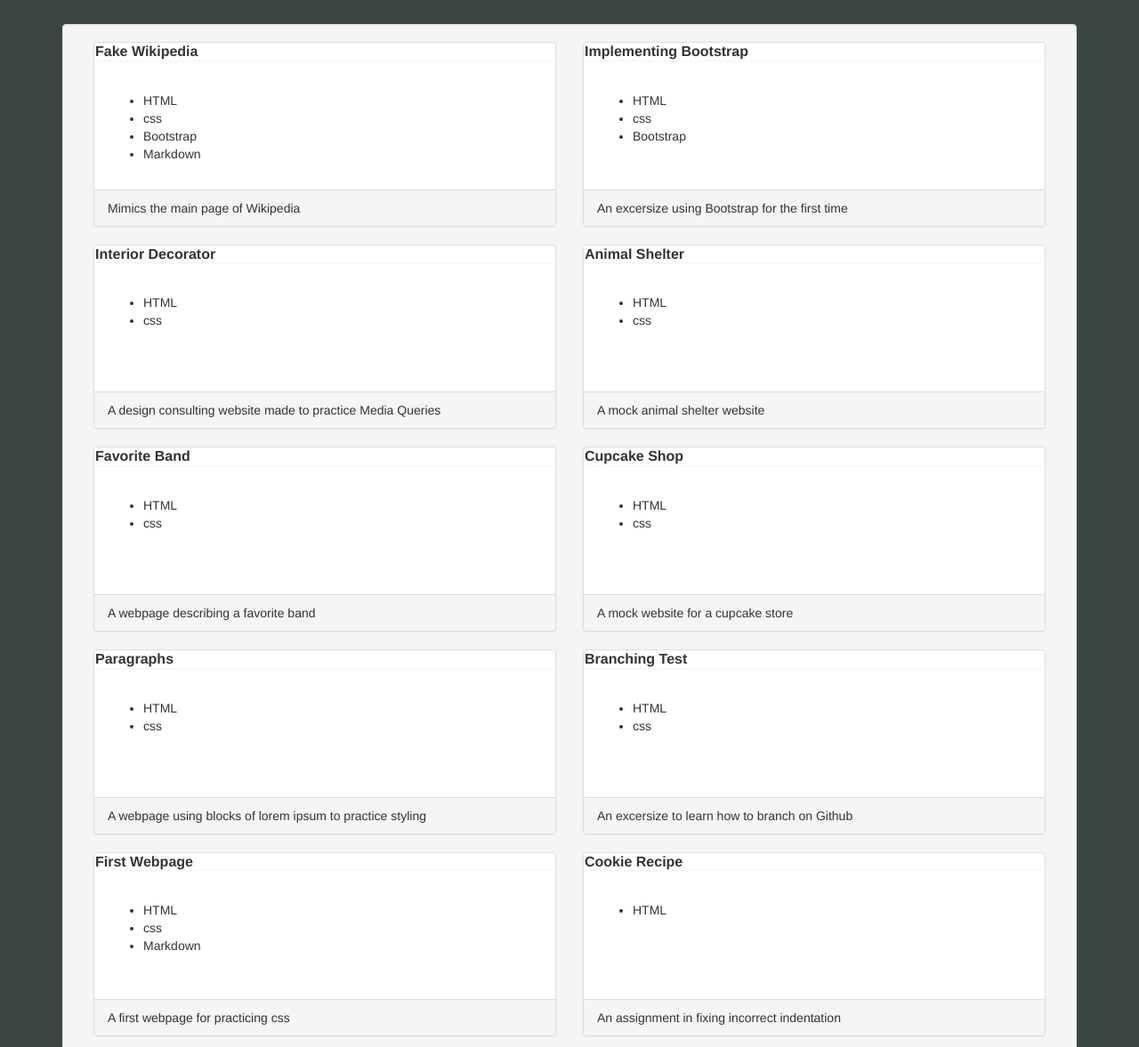
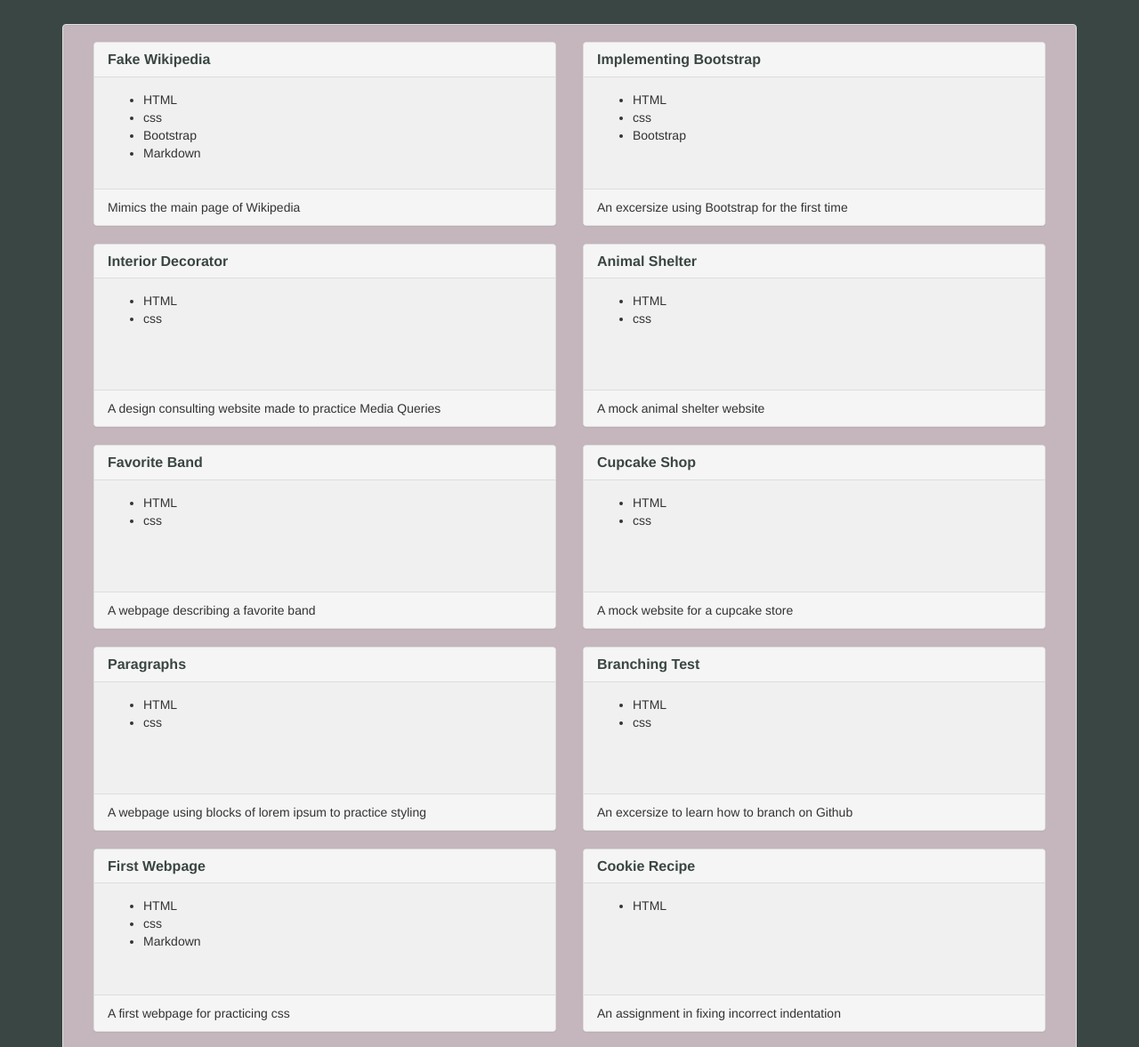
Before and after one commit to jasonkhan99/Portfolio, a plain HTML site: page index.html in a window 1280 px wide. Shown: the part 301-1478 px from the top of the page at 89% size. Drawn offline with Linux system fonts and the light colour scheme.

Commit message:
add color to github link text, change background color of panels, fix panel heading syntax

```diff
--- a/css/styles.css
+++ b/css/styles.css
@@ -22,6 +22,7 @@ img {
 
 .panel-body {
   height: 125px;
+  background-color: rgb(240, 240, 240);
 }
 
 p.about_link {
@@ -37,3 +38,7 @@ p.about_link {
 .about_me {
   color: blue;
 }
+
+.panel-title {
+  color: rgb(58, 70, 67);
+}
--- a/index.html
+++ b/index.html
@@ -12,17 +12,17 @@
     <br><a href="https://github.com/jasonkhan99"><span class="contact">Github</span></a>
     <br><a href="mailto:jasonderekkhan@gmail.com"><span class="contact">Email</span></a>
     </p>
-    <div class="jumbotron" style="background-color: rgb(192, 173, 182);">
+    <div class="jumbotron" style="background-color: rgb(196, 182, 188);">
       <div class="header">
         <h1>Jason Derek Khan</h1>
         <h2>A Programming Portfolio</h2>
       </div>
     </div>
-    <div class="well">
+    <div class="well" style="background-color: rgb(196, 182, 188);">
       <div class="row">
         <div class="col-md-6">
           <div class="panel panel-default">
-            <div class="panel heading">
+            <div class="panel-heading">
               <h3 class="panel-title"><a href="https://github.com/jasonkhan99/fake-wikipedia"><strong>Fake Wikipedia</strong></a></h3>
             </div>
               <div class="panel-body">
@@ -40,7 +40,7 @@
         </div>
         <div class="col-md-6">
           <div class="panel panel-default">
-            <div class="panel heading">
+            <div class="panel-heading">
               <h3 class="panel-title"><a href="https://github.com/jasonkhan99/Implementing-Bootstrap"><strong>Implementing Bootstrap</strong></a></h3>
             </div>
             <div class="panel-body">
@@ -58,7 +58,7 @@
       <div class="row">
         <div class="col-md-6">
           <div class="panel panel-default">
-            <div class="panel heading">
+            <div class="panel-heading">
               <h3 class="panel-title"><a href="https://github.com/jasonkhan99/interior-decorator"><strong>Interior Decorator</strong></a></h3>
             </div>
             <div class="panel-body">
@@ -74,7 +74,7 @@
         </div>
         <div class="col-md-6">
           <div class="panel panel-default">
-            <div class="panel heading">
+            <div class="panel-heading">
               <h3 class="panel-title"><a href="https://github.com/jasonkhan99/animal-shelter-website"><strong>Animal Shelter</strong></a></h3>
             </div>
             <div class="panel-body">
@@ -91,7 +91,7 @@
       <div class="row">
         <div class="col-md-6">
           <div class="panel panel-default">
-            <div class="panel heading">
+            <div class="panel-heading">
               <h3 class="panel-title"><a href="https://github.com/jasonkhan99/favorite-band"><strong>Favorite Band</strong></a></h3>
             </div>
             <div class="panel-body">
@@ -107,7 +107,7 @@
         </div>
         <div class="col-md-6">
           <div class="panel panel-default">
-            <div class="panel heading">
+            <div class="panel-heading">
               <h3 class="panel-title"><a href="https://github.com/jasonkhan99/Cupcake-Shop"><strong>Cupcake Shop</strong></a></h3>
             </div>
             <div class="panel-body">
@@ -124,7 +124,7 @@
       <div class="row">
         <div class="col-md-6">
           <div class="panel panel-default">
-            <div class="panel heading">
+            <div class="panel-heading">
               <h3 class="panel-title"><a href="https://github.com/jasonkhan99/Paragraphs"><strong>Paragraphs</strong></a></h3>
             </div>
             <div class="panel-body">
@@ -140,7 +140,7 @@
         </div>
         <div class="col-md-6">
           <div class="panel panel-default">
-            <div class="panel heading">
+            <div class="panel-heading">
               <h3 class="panel-title"><a href="https://github.com/jasonkhan99/branching-test-project"><strong>Branching Test</strong></a></h3>
             </div>
             <div class="panel-body">
@@ -157,7 +157,7 @@
       <div class="row">
         <div class="col-md-6">
           <div class="panel panel-default">
-            <div class="panel heading">
+            <div class="panel-heading">
               <h3 class="panel-title"><a href="https://github.com/jasonkhan99/First-Webpage"><strong>First Webpage</strong></a></h3>
             </div>
             <div class="panel-body">
@@ -174,7 +174,7 @@
         </div>
         <div class="col-md-6">
           <div class="panel panel-default">
-            <div class="panel heading">
+            <div class="panel-heading">
               <h3 class="panel-title"><a href="https://github.com/jasonkhan99/cookie-recipe"><strong>Cookie Recipe</strong></a></h3>
             </div>
             <div class="panel-body">
@@ -190,7 +190,7 @@
         <div class="row">
           <div class="col-md-6">
             <div class="panel panel-default">
-              <div class="panel heading">
+              <div class="panel-heading">
                 <h3 class="panel-title"><a href="https://github.com/jasonkhan99/curry_wings"><strong>Curry Wings</strong></a></h3>
               </div>
               <div class="panel-body">
@@ -205,7 +205,7 @@
           </div>
           <div class="col-md-6">
             <div class="panel panel-default">
-              <div class="panel heading">
+              <div class="panel-heading">
                 <h3 class="panel-title"><a href="https://github.com/jasonkhan99/hello-world"><strong>Hello World</strong></a></h3>
               </div>
               <div class="panel-body">
```
